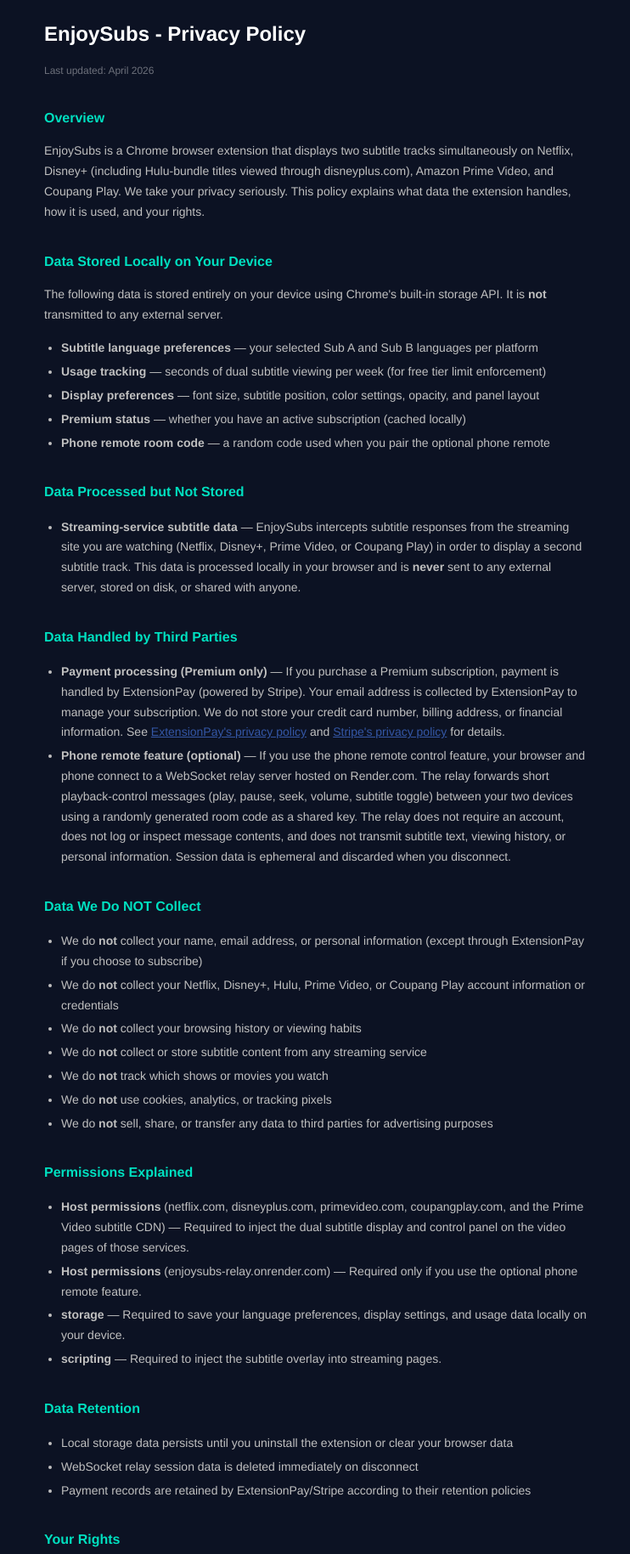
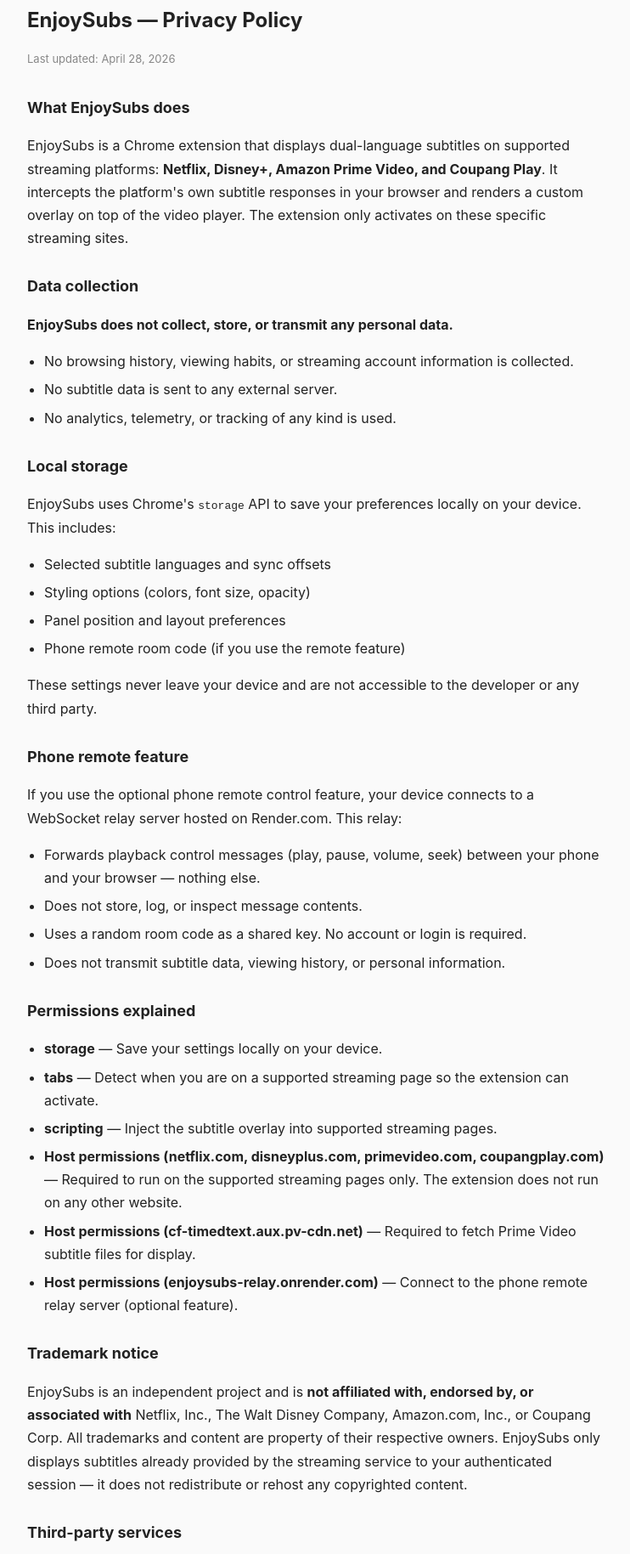
Before and after one commit to hayjay29/enjoysubs-relay, a website: page privacy-policy.html in a window 1280 px wide. Shown: the part 36-1865 px from the top of the page at 85% size, without its empty margins (268-1010 px from the left). Drawn offline with Linux system fonts and the light colour scheme.

Commit message:
Update privacy policy + add ToS route (4 platforms)

```diff
--- a/privacy-policy.html
+++ b/privacy-policy.html
@@ -3,97 +3,75 @@
 <head>
 <meta charset="UTF-8">
 <meta name="viewport" content="width=device-width, initial-scale=1.0">
-<title>EnjoySubs - Privacy Policy</title>
+<title>EnjoySubs — Privacy Policy</title>
 <style>
-  body { font-family: 'Helvetica Neue', Arial, sans-serif; background: #0c1223; color: #e0e0e0; margin: 0; padding: 40px 24px; line-height: 1.7; }
-  .container { max-width: 640px; margin: 0 auto; }
-  h1 { color: #fff; font-size: 24px; margin-bottom: 4px; }
-  h2 { color: #00e0c0; font-size: 16px; margin-top: 32px; margin-bottom: 8px; }
-  p, li { font-size: 14px; color: #c0c0c0; }
-  .updated { font-size: 12px; color: rgba(255,255,255,0.4); margin-bottom: 32px; }
+  body {
+    font-family: -apple-system, 'Segoe UI', Roboto, 'Helvetica Neue', Arial, sans-serif;
+    max-width: 680px; margin: 40px auto; padding: 0 20px;
+    color: #222; line-height: 1.7; background: #fafafa;
+  }
+  h1 { font-size: 24px; margin-bottom: 4px; }
+  h2 { font-size: 18px; margin-top: 28px; }
+  .updated { color: #888; font-size: 13px; margin-bottom: 32px; }
+  ul { padding-left: 20px; }
+  li { margin-bottom: 6px; }
   a { color: #3457A6; }
-  ul { padding-left: 20px; }
-  li { margin-bottom: 4px; }
-  .footer { margin-top: 48px; font-size: 12px; color: rgba(255,255,255,0.3); border-top: 1px solid rgba(255,255,255,0.1); padding-top: 16px; }
 </style>
 </head>
 <body>
-<div class="container">
+<h1>EnjoySubs — Privacy Policy</h1>
+<p class="updated">Last updated: April 28, 2026</p>
 
-<h1>EnjoySubs - Privacy Policy</h1>
-<p class="updated">Last updated: April 2026</p>
+<h2>What EnjoySubs does</h2>
+<p>EnjoySubs is a Chrome extension that displays dual-language subtitles on supported streaming platforms: <strong>Netflix, Disney+, Amazon Prime Video, and Coupang Play</strong>. It intercepts the platform's own subtitle responses in your browser and renders a custom overlay on top of the video player. The extension only activates on these specific streaming sites.</p>
 
-<h2>Overview</h2>
-<p>EnjoySubs is a Chrome browser extension that displays two subtitle tracks simultaneously on Netflix, Disney+ (including Hulu-bundle titles viewed through disneyplus.com), Amazon Prime Video, and Coupang Play. We take your privacy seriously. This policy explains what data the extension handles, how it is used, and your rights.</p>
-
-<h2>Data Stored Locally on Your Device</h2>
-<p>The following data is stored entirely on your device using Chrome's built-in storage API. It is <strong>not</strong> transmitted to any external server.</p>
+<h2>Data collection</h2>
+<p><strong>EnjoySubs does not collect, store, or transmit any personal data.</strong></p>
 <ul>
-  <li><strong>Subtitle language preferences</strong> — your selected Sub A and Sub B languages per platform</li>
-  <li><strong>Usage tracking</strong> — seconds of dual subtitle viewing per week (for free tier limit enforcement)</li>
-  <li><strong>Display preferences</strong> — font size, subtitle position, color settings, opacity, and panel layout</li>
-  <li><strong>Premium status</strong> — whether you have an active subscription (cached locally)</li>
-  <li><strong>Phone remote room code</strong> — a random code used when you pair the optional phone remote</li>
+  <li>No browsing history, viewing habits, or streaming account information is collected.</li>
+  <li>No subtitle data is sent to any external server.</li>
+  <li>No analytics, telemetry, or tracking of any kind is used.</li>
 </ul>
 
-<h2>Data Processed but Not Stored</h2>
+<h2>Local storage</h2>
+<p>EnjoySubs uses Chrome's <code>storage</code> API to save your preferences locally on your device. This includes:</p>
 <ul>
-  <li><strong>Streaming-service subtitle data</strong> — EnjoySubs intercepts subtitle responses from the streaming site you are watching (Netflix, Disney+, Prime Video, or Coupang Play) in order to display a second subtitle track. This data is processed locally in your browser and is <strong>never</strong> sent to any external server, stored on disk, or shared with anyone.</li>
+  <li>Selected subtitle languages and sync offsets</li>
+  <li>Styling options (colors, font size, opacity)</li>
+  <li>Panel position and layout preferences</li>
+  <li>Phone remote room code (if you use the remote feature)</li>
+</ul>
+<p>These settings never leave your device and are not accessible to the developer or any third party.</p>
+
+<h2>Phone remote feature</h2>
+<p>If you use the optional phone remote control feature, your device connects to a WebSocket relay server hosted on Render.com. This relay:</p>
+<ul>
+  <li>Forwards playback control messages (play, pause, volume, seek) between your phone and your browser — nothing else.</li>
+  <li>Does not store, log, or inspect message contents.</li>
+  <li>Uses a random room code as a shared key. No account or login is required.</li>
+  <li>Does not transmit subtitle data, viewing history, or personal information.</li>
 </ul>
 
-<h2>Data Handled by Third Parties</h2>
+<h2>Permissions explained</h2>
 <ul>
-  <li><strong>Payment processing (Premium only)</strong> — If you purchase a Premium subscription, payment is handled by ExtensionPay (powered by Stripe). Your email address is collected by ExtensionPay to manage your subscription. We do not store your credit card number, billing address, or financial information. See <a href="https://extensionpay.com/privacy">ExtensionPay's privacy policy</a> and <a href="https://stripe.com/privacy">Stripe's privacy policy</a> for details.</li>
-  <li><strong>Phone remote feature (optional)</strong> — If you use the phone remote control feature, your browser and phone connect to a WebSocket relay server hosted on Render.com. The relay forwards short playback-control messages (play, pause, seek, volume, subtitle toggle) between your two devices using a randomly generated room code as a shared key. The relay does not require an account, does not log or inspect message contents, and does not transmit subtitle text, viewing history, or personal information. Session data is ephemeral and discarded when you disconnect.</li>
+  <li><strong>storage</strong> — Save your settings locally on your device.</li>
+  <li><strong>tabs</strong> — Detect when you are on a supported streaming page so the extension can activate.</li>
+  <li><strong>scripting</strong> — Inject the subtitle overlay into supported streaming pages.</li>
+  <li><strong>Host permissions (netflix.com, disneyplus.com, primevideo.com, coupangplay.com)</strong> — Required to run on the supported streaming pages only. The extension does not run on any other website.</li>
+  <li><strong>Host permissions (cf-timedtext.aux.pv-cdn.net)</strong> — Required to fetch Prime Video subtitle files for display.</li>
+  <li><strong>Host permissions (enjoysubs-relay.onrender.com)</strong> — Connect to the phone remote relay server (optional feature).</li>
 </ul>
 
-<h2>Data We Do NOT Collect</h2>
-<ul>
-  <li>We do <strong>not</strong> collect your name, email address, or personal information (except through ExtensionPay if you choose to subscribe)</li>
-  <li>We do <strong>not</strong> collect your Netflix, Disney+, Hulu, Prime Video, or Coupang Play account information or credentials</li>
-  <li>We do <strong>not</strong> collect your browsing history or viewing habits</li>
-  <li>We do <strong>not</strong> collect or store subtitle content from any streaming service</li>
-  <li>We do <strong>not</strong> track which shows or movies you watch</li>
-  <li>We do <strong>not</strong> use cookies, analytics, or tracking pixels</li>
-  <li>We do <strong>not</strong> sell, share, or transfer any data to third parties for advertising purposes</li>
-</ul>
+<h2>Trademark notice</h2>
+<p>EnjoySubs is an independent project and is <strong>not affiliated with, endorsed by, or associated with</strong> Netflix, Inc., The Walt Disney Company, Amazon.com, Inc., or Coupang Corp. All trademarks and content are property of their respective owners. EnjoySubs only displays subtitles already provided by the streaming service to your authenticated session — it does not redistribute or rehost any copyrighted content.</p>
 
-<h2>Permissions Explained</h2>
-<ul>
-  <li><strong>Host permissions</strong> (netflix.com, disneyplus.com, primevideo.com, coupangplay.com, and the Prime Video subtitle CDN) — Required to inject the dual subtitle display and control panel on the video pages of those services.</li>
-  <li><strong>Host permissions</strong> (enjoysubs-relay.onrender.com) — Required only if you use the optional phone remote feature.</li>
-  <li><strong>storage</strong> — Required to save your language preferences, display settings, and usage data locally on your device.</li>
-  <li><strong>scripting</strong> — Required to inject the subtitle overlay into streaming pages.</li>
-</ul>
+<h2>Third-party services</h2>
+<p>EnjoySubs does not use Google Analytics, advertising networks, or any third-party tracking services. The only external service used is the optional phone remote relay described above.</p>
 
-<h2>Data Retention</h2>
-<ul>
-  <li>Local storage data persists until you uninstall the extension or clear your browser data</li>
-  <li>WebSocket relay session data is deleted immediately on disconnect</li>
-  <li>Payment records are retained by ExtensionPay/Stripe according to their retention policies</li>
-</ul>
-
-<h2>Your Rights</h2>
-<ul>
-  <li>You can view all locally stored data by visiting <code>chrome://extensions</code> and inspecting the extension's storage</li>
-  <li>You can delete all extension data by uninstalling EnjoySubs</li>
-  <li>You can request deletion of your payment records by contacting ExtensionPay support</li>
-  <li>If you are in the EU, you have the right to access, correct, delete, or port your personal data under GDPR</li>
-</ul>
-
-<h2>Children's Privacy</h2>
-<p>EnjoySubs does not knowingly collect any personal information from children under 13. The extension does not require account creation or personal data input.</p>
-
-<h2>Changes to This Policy</h2>
-<p>We may update this privacy policy from time to time. Any changes will be reflected in the "Last updated" date at the top of this page. Continued use of the extension after changes constitutes acceptance of the updated policy.</p>
+<h2>Changes to this policy</h2>
+<p>If this policy changes, the updated version will be published at this same URL with a new "Last updated" date.</p>
 
 <h2>Contact</h2>
-<p>If you have questions about this privacy policy or EnjoySubs, please contact: <strong>enjoysubs.team@gmail.com</strong></p>
-
-<div class="footer">
-  EnjoySubs is an independent project and is not affiliated with, endorsed by, or sponsored by Netflix, The Walt Disney Company, Hulu, Amazon, or Coupang. All trademarks belong to their respective owners.
-</div>
-
-</div>
+<p>Questions or concerns? Open an issue at <a href="https://github.com/hayjay29/enjoysubs-relay">github.com/hayjay29/enjoysubs-relay</a>.</p>
 </body>
 </html>
```
Also changed, not shown: server.js (+9 -0 lines), tos.html (added, +86 -0 lines).
